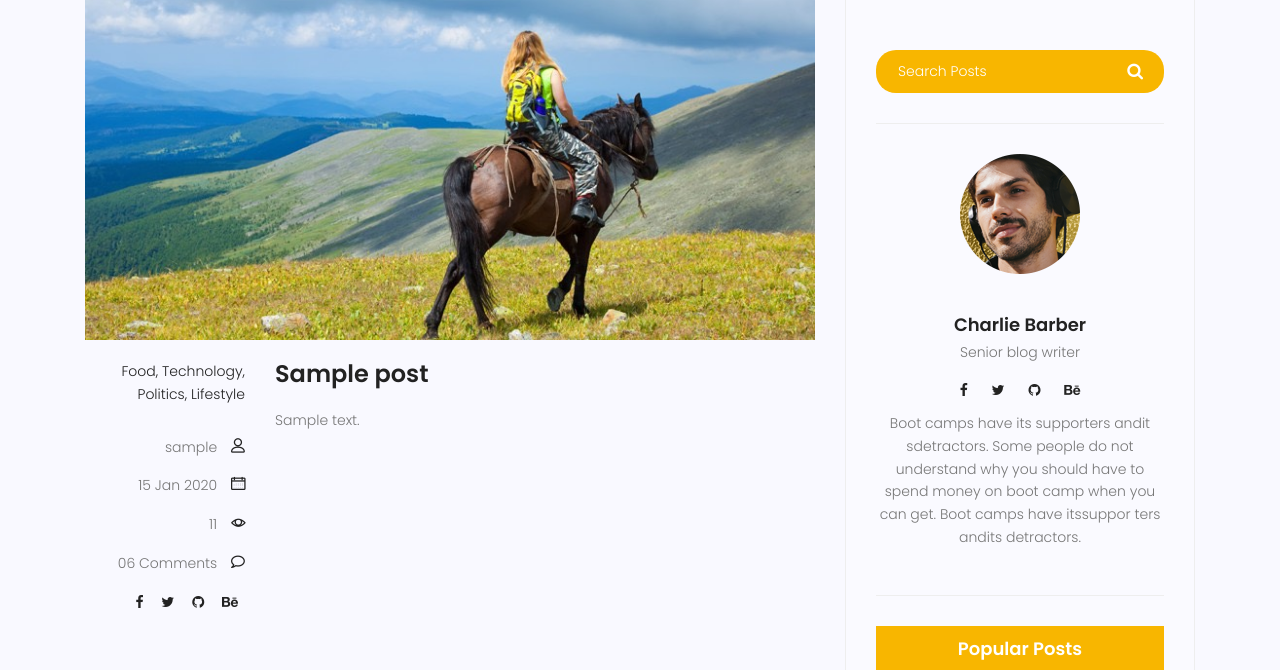
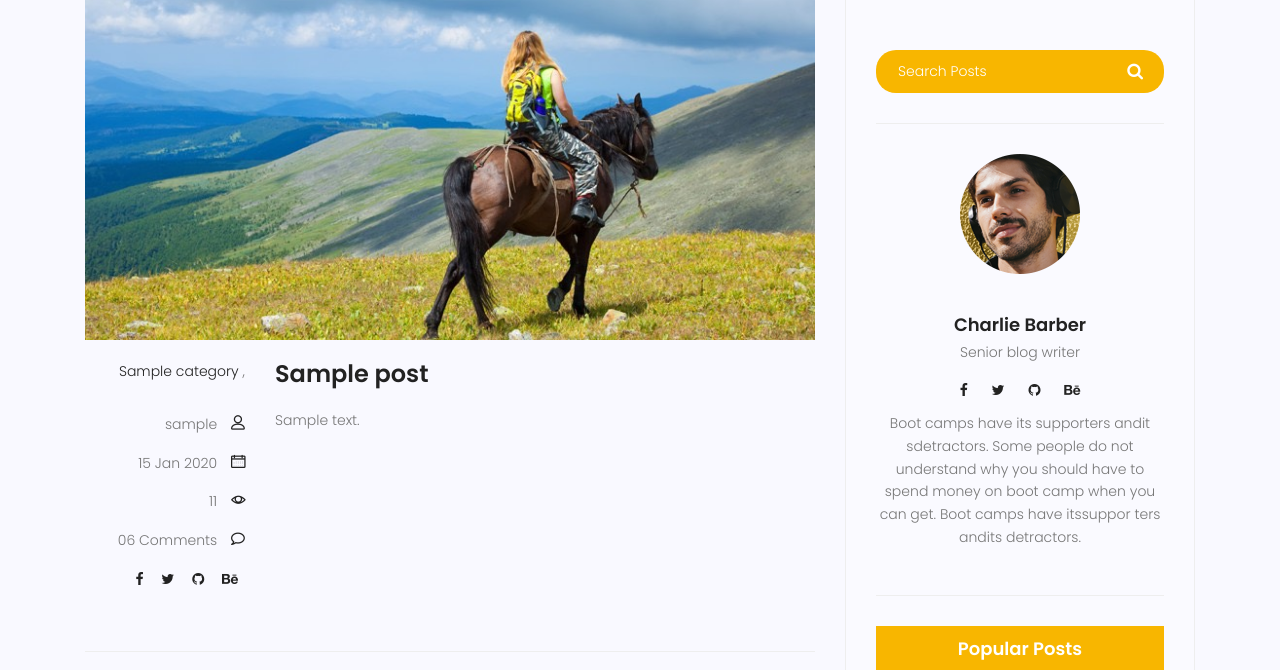
Before and after one commit to erfani24/mysite, a Django app: page /blog/1/ in a window 1280 px wide. Shown: the part 421-1091 px from the top of the page. Run offline with Django 3.2, Linux system fonts and the light colour scheme; tables that the repository leaves empty hold one stand-in row (values such as "Sample post"); some libraries are stand-ins or nearby versions.

Commit message:
modifying cetegory tags

```diff
--- a/templates/blog/blog-home.html
+++ b/templates/blog/blog-home.html
@@ -121,7 +121,7 @@
 							<h3>{{post.title}}</h3>
 						</a>
 						<p class="excert">
-							{{post.content}}
+							{{ post.content | truncatechars:100 }}
 						</p>
 						<a href="{% url 'blog:single' pid=post.id %}" class="primary-btn">View More</a>
 					</div>
--- a/templates/blog/blog-single.html
+++ b/templates/blog/blog-single.html
@@ -34,10 +34,12 @@
 					</div>
 					<div class="col-lg-3  col-md-3 meta-details">
 						<ul class="tags">
-							<li><a href="#">Food,</a></li>
-							<li><a href="#">Technology,</a></li>
-							<li><a href="#">Politics,</a></li>
-							<li><a href="#">Lifestyle</a></li>
+							{% for cat in post.category.all %}
+							<li><a href="#">
+									{{cat.name}}
+								</a></li>
+							{% if not forloop.last %}, {% endif %}
+							{% endfor %},
 						</ul>
 						<div class="user-details row">
 							<p class="user-name col-lg-12 col-md-12 col-6"><a href="#">{{post.author}}</a> <span
```
